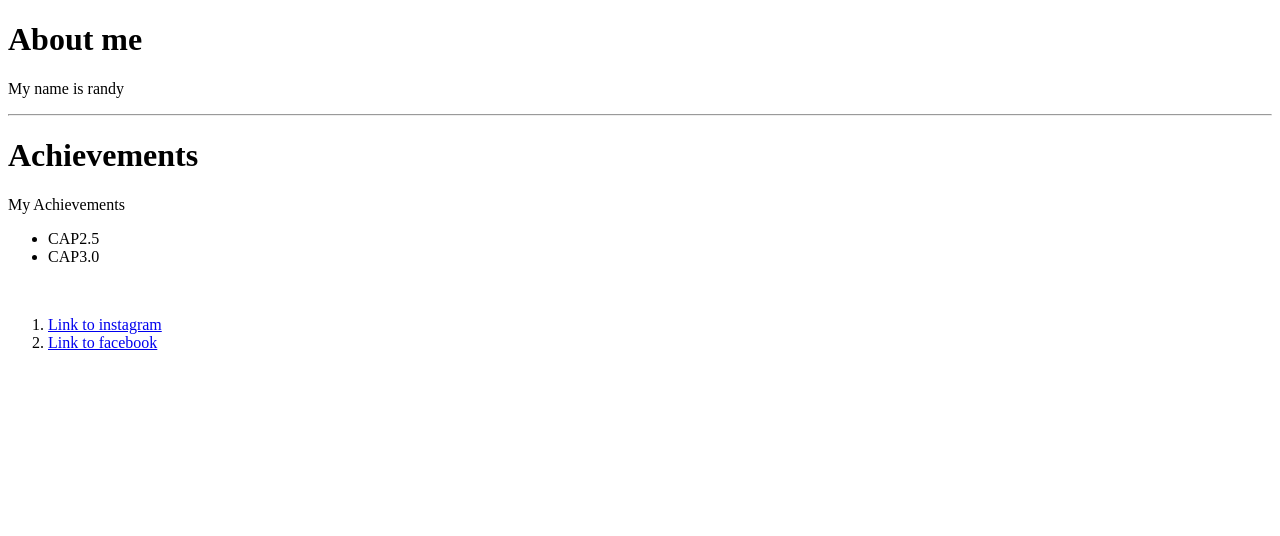
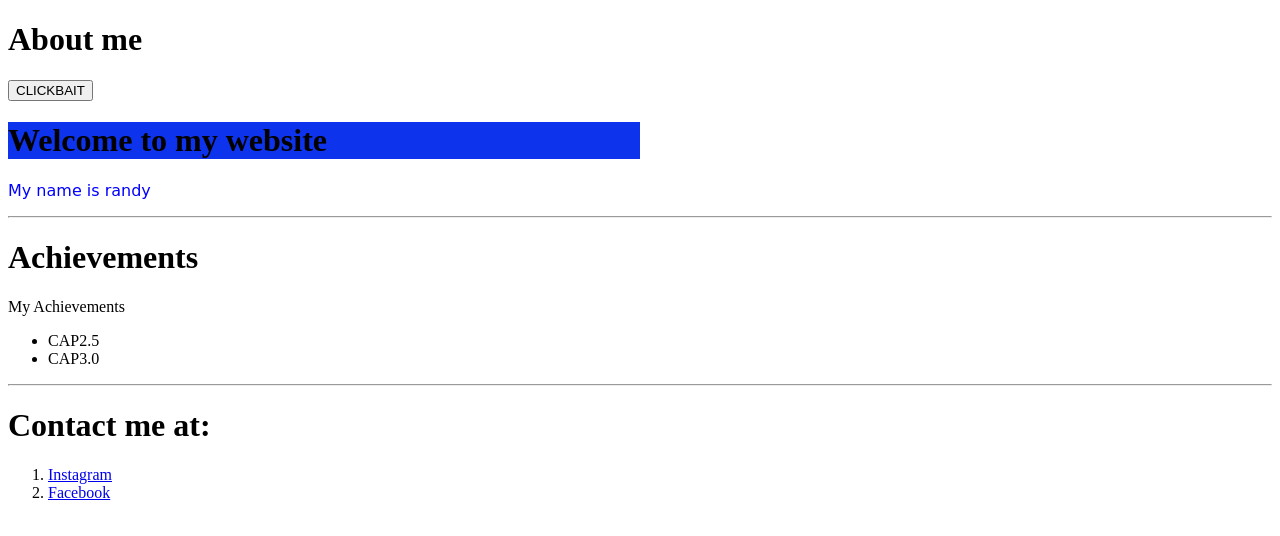
Before and after one commit to randyngguorong/randy, a plain HTML site: page index.html in a window 1280 px wide. Drawn offline with Linux system fonts and the light colour scheme; a web font is replaced by a local one.

Commit message:
Initial commit

```diff
--- a/custom.css
+++ b/custom.css
@@ -0,0 +1,22 @@
+.bluetext{
+  color:blue;
+}
+.bluebg{
+    background-color:#0E33ED;
+}
+.p1 {
+  margin:35px;
+  background-colour:blue;
+  font-family:arial
+}
+.p2 {
+  width: 50%;
+  background-colour:#E01687;
+}
+
+
+.p3 {
+  width: 80%
+  font-size: 100px;
+  font-family:'Baloo Tammudu', cursive;
+}
--- a/index.html
+++ b/index.html
@@ -1,7 +1,14 @@
 <!DOCTYPE HTML>
 <html>
+<link href="https://fonts.googleapis.com/css?family=Baloo+Tammudu" rel="stylesheet">
+  <link rel="stylesheet" href="custom.css">
   <h1>About me</h1>
-  <p>My name is randy</p>
+
+<button type="button">CLICKBAIT</button>
+  <h1 class="p2 bluebg">Welcome to my website</h1>
+  <p class="p3 bluetext">My name is randy</p>
+
+
   <hr>
   <h1>Achievements</h1>
   <p>My Achievements </p>
@@ -9,11 +16,11 @@
   <li>CAP2.5</li>
   <li>CAP3.0</li>
 </ul>
-<br>
-
+<hr>
+  <h1>Contact me at:</h1>
 <ol>
-  <li><a href= "https://www.instagram.com">Link to instagram</a></li>
-  <li><a href= "https://www.facebook.com">Link to facebook</a></li>
+  <li><a href= "https://www.instagram.com">Instagram</a></li>
+  <li><a href= "https://www.facebook.com">Facebook</a></li>
 </ol>
 
 
```
